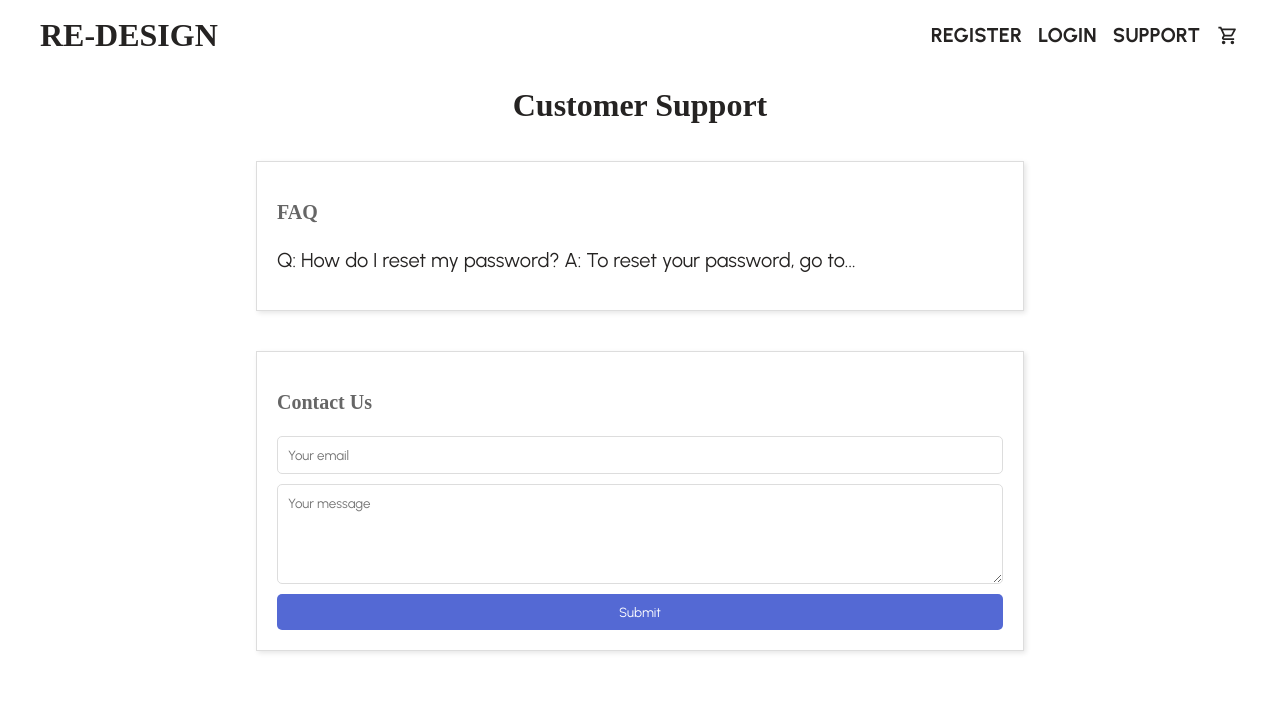
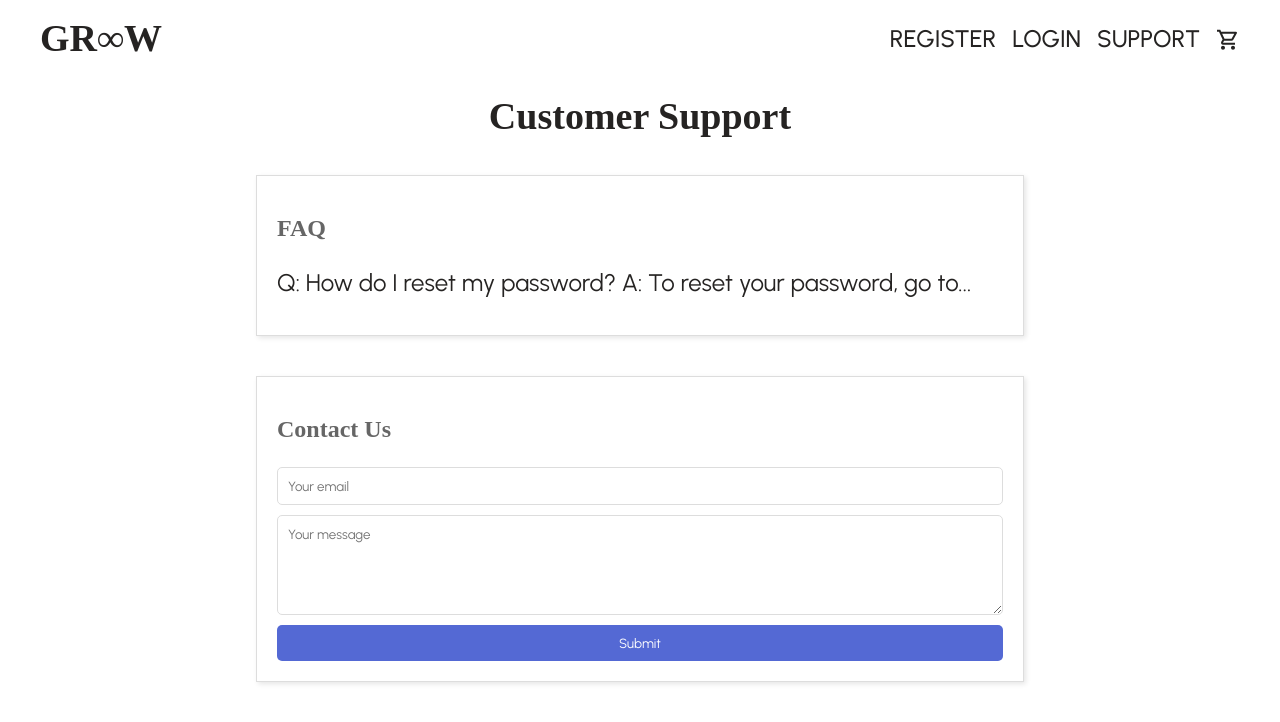
Before and after one commit to louisbrent1992/e-commerce-template-v1, a React (Create React App) app in the folder Frontend/: page /support in a window 1280 px wide. Shown: the top 722 px of the page. Built offline with nearby package versions, Linux system fonts and the light colour scheme; no server answers.

Commit message:
updated navbar and headings styles

```diff
--- a/Frontend/src/Components/Navbar.jsx
+++ b/Frontend/src/Components/Navbar.jsx
@@ -1,11 +1,10 @@
-import { Badge } from "@mui/material";
-import { ShoppingCartOutlined, Menu, Close } from "@mui/icons-material";
+import { Badge } from "@material-ui/core";
+import { ShoppingCartOutlined, Menu, Close } from "@material-ui/icons";
 import React, { useCallback, useState } from "react";
 import styled from "styled-components";
 import { desktop, mobile, tablet } from "../responsive";
 import { useSelector } from "react-redux";
 import { Link } from "react-router-dom";
-
 import UserMenu from "./UserMenu";
 
 const Container = styled.nav`
@@ -79,7 +78,7 @@ const NavLink = styled(Link)`
 	color: inherit;
 	text-shadow: ${(props) =>
 		props.shadow ? "2px 2px 2px rgba(0, 0, 0, 0.7)" : null};
-	font-weight: 700;
+	font-weight: 500;
 	margin: 0;
 
 	&:hover {
@@ -99,12 +98,14 @@ const Cart = styled(ShoppingCartOutlined)`
 
 const MenuIcon = styled(Menu)`
 	color: ${(props) => props.color};
+	font-size: 33.6px;
 	cursor: pointer;
 	filter: ${(props) =>
 		props.shadow ? "drop-shadow(2px 2px 2px rgba(0, 0, 0, 0.7))" : null};
 `;
 const CloseIcon = styled(Close)`
 	color: ${(props) => props.color};
+	font-size: 33.6px;
 	cursor: pointer;
 	filter: ${(props) =>
 		props.shadow ? "drop-shadow(2px 2px 2px rgba(0, 0, 0, 0.7))" : null};
@@ -136,7 +137,7 @@ const Navbar = ({ LinkColor, LinkShadow, PosAbsolute }) => {
 				<Left>
 					<NavLink to="/">
 						<Logo color={LinkColor} shadow={LinkShadow}>
-							RE-DESIGN
+							{"GR\u221EW"}
 						</Logo>
 					</NavLink>
 				</Left>
@@ -169,7 +170,11 @@ const Navbar = ({ LinkColor, LinkShadow, PosAbsolute }) => {
 											color="primary"
 											overlap="rectangular"
 										>
-											<Cart htmlColor={LinkColor} shadow={LinkShadow} />
+											<Cart
+												style={{ height: "33.6px", padding: "0px" }}
+												htmlColor={LinkColor}
+												shadow={LinkShadow}
+											/>
 										</Badge>
 									</NavLink>
 								</>
@@ -182,7 +187,11 @@ const Navbar = ({ LinkColor, LinkShadow, PosAbsolute }) => {
 											color="primary"
 											overlap="rectangular"
 										>
-											<Cart htmlColor={LinkColor} shadow={LinkShadow} />
+											<Cart
+												style={{ height: "33.6px", padding: "0px" }}
+												htmlColor={LinkColor}
+												shadow={LinkShadow}
+											/>
 										</Badge>
 									</NavLink>
 								</>
@@ -205,7 +214,11 @@ const Navbar = ({ LinkColor, LinkShadow, PosAbsolute }) => {
 											color="primary"
 											overlap="rectangular"
 										>
-											<Cart htmlColor={LinkColor} shadow={LinkShadow} />
+											<Cart
+												style={{ height: "33.6px", padding: "0px" }}
+												htmlColor={LinkColor}
+												shadow={LinkShadow}
+											/>
 										</Badge>
 									</NavLink>
 								</>
@@ -231,7 +244,11 @@ const Navbar = ({ LinkColor, LinkShadow, PosAbsolute }) => {
 											color="primary"
 											overlap="rectangular"
 										>
-											<Cart htmlColor={LinkColor} shadow={LinkShadow} />
+											<Cart
+												style={{ height: "33.6px", padding: "0px" }}
+												htmlColor={LinkColor}
+												shadow={LinkShadow}
+											/>
 										</Badge>
 									</NavLink>
 								</>
--- a/Frontend/src/globalStyles.js
+++ b/Frontend/src/globalStyles.js
@@ -21,26 +21,32 @@ const GlobalStyles = createGlobalStyle`
   }
 
   h1, header {
-    font-size: 32px; /* 1.5x the font-size for body text */
     font-weight: 700;
     letter-spacing: -2%; /* Adjusted letter spacing for headers */
 
     @media only screen and (max-width: 480px) {
 			font-size: 20px;
 		}
-    @media only screen and (min-width: 768px) and (max-width: 940px) {
+    @media only screen and (min-width: 768px) and (max-width: 1024px) {
 			font-size: 24px;
+		}
+    @media only screen and (min-width: 1025px) {
+			font-size: 38px;
 		}
 
   }
 
   p, ul, ol, li, h2, h3, h4, h5, h6, a {
-    font-size: 20px; /* 1x the font-size for body text */
+    font-size: 18px; /* 1x the font-size for body text */
     color: #bcbcbc; /* Neutral gray */
     line-height: 1.4; /* 1.4x the font-size for body text */
 
       @media only screen and (max-width: 480px) {
-			font-size: 18px;
+			font-size: 16px;
+		}
+
+      @media only screen and (min-width: 1025px) {
+			font-size: 24px;
 		}
   }
 
@@ -65,6 +71,8 @@ const GlobalStyles = createGlobalStyle`
     margin: 0 auto; /* Center align container */
     overflow-wrap: break-word; /* Wrap long words to the next line */
   }
+
+  img {max-width: 100%;}
 
   /* spinner/processing state, errors */
 .spinner,
```
